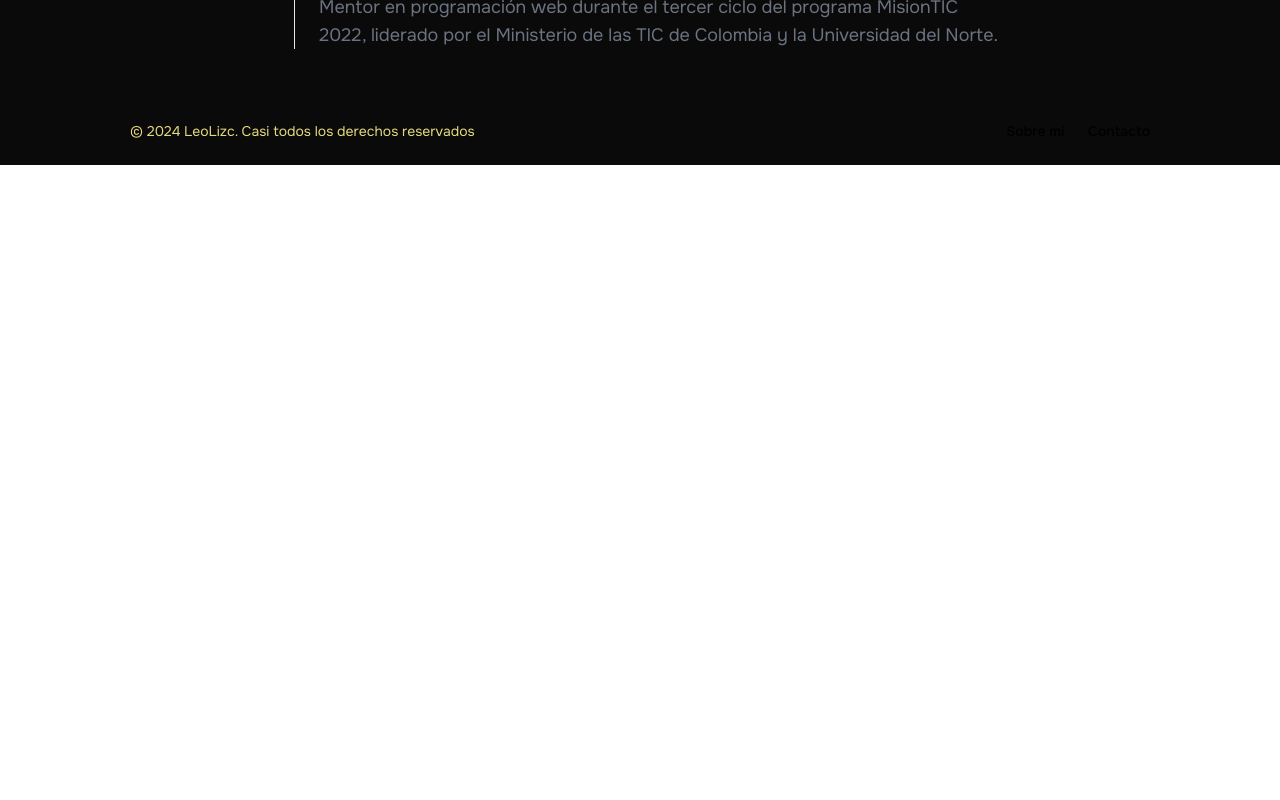
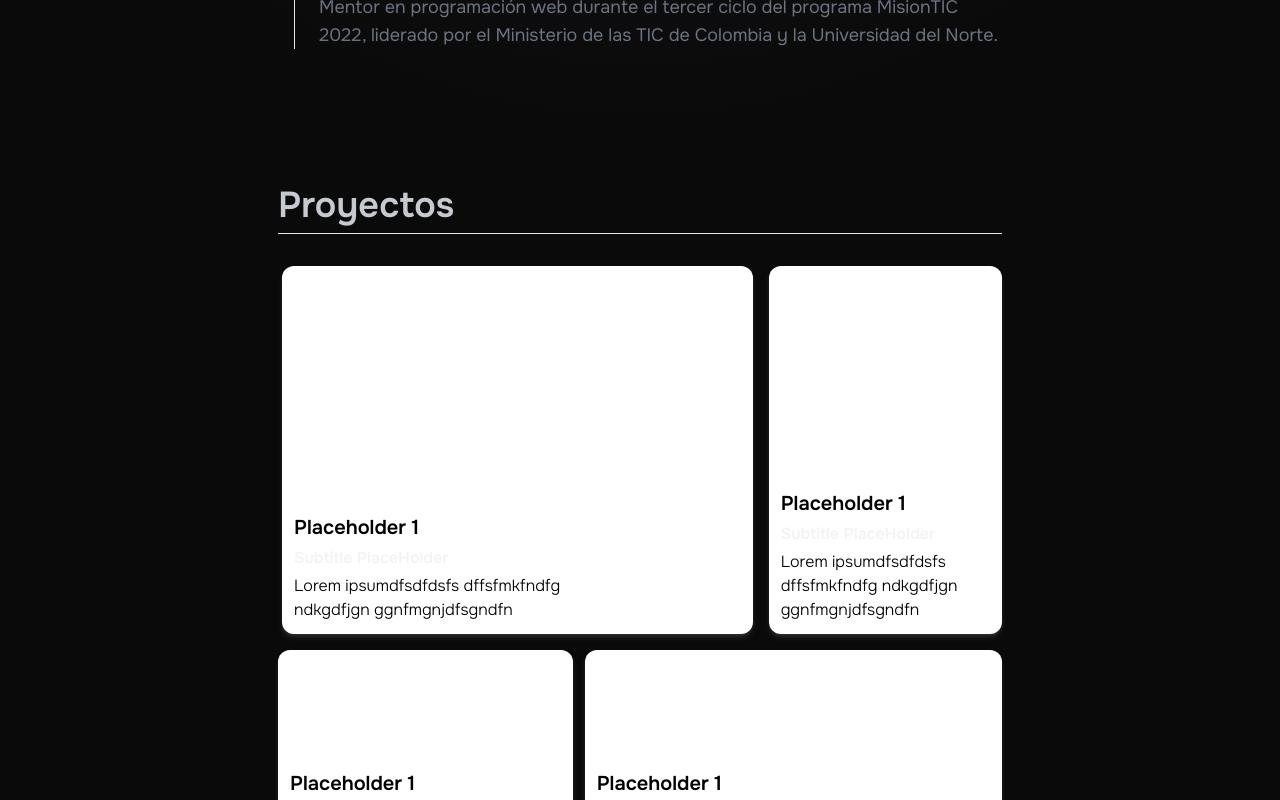
Before and after one commit to LeoLizc/leolizc.portfolio, a Next.js app: page / in a window 1280 px wide. Shown: the part 1100-1900 px from the top of the page. Before the commit the page ends 1265 px from the top, so only its background shows below. Built offline with nearby package versions, Linux system fonts and the light colour scheme.

Commit message:
Add Projects section and BentoItem component

```diff
--- a/src/app/page.tsx
+++ b/src/app/page.tsx
@@ -1,3 +1,4 @@
+import Projects from '@/ui/sections/projects';
 import Badge from '@components/badge';
 import { GithubIcon, LinkedInIcon, MailIcon } from '@components/icons';
 import Indicator from '@components/indicator';
@@ -41,6 +42,9 @@ export default function Home() {
       <SectionLayout title="Experiencia" id="experiencia">
         <Experience />
       </SectionLayout>
+      <SectionLayout title="Proyectos" id="proyectos">
+        <Projects />
+      </SectionLayout>
     </main>
   );
 }
--- /dev/null
+++ b/src/ui/components/bento-item.tsx
@@ -0,0 +1,42 @@
+import { twMerge } from 'tailwind-merge';
+
+type BentoItemProps = {
+  className?: string;
+  title: string;
+  subtitle?: string;
+  description?: string;
+};
+
+export default function BentoItem({
+  title, description, subtitle, className = '',
+}: BentoItemProps) {
+  return (
+    <article className={twMerge(`
+    col-span-6 row-span-2 relative rounded-xl
+    shadow-md bg-white dark:bg-gray-400/10
+    overflow-hidden shadow-gray-400/20
+    hover:shadow-gray-400/40 transition-all
+    hover:scale-105
+    ${className}
+    `)}
+    >
+
+      <div className="flex h-full flex-col justify-end gap-1 p-3">
+        <h3 className="text-xl font-semibold">
+          {title}
+        </h3>
+        {subtitle && (
+          <h4 className="text-md font-semibold text-gray-200/50 ">
+            {subtitle}
+          </h4>
+        )}
+        {description && (
+          <p className="text-pretty max-w-full text-ellipsis font-light">
+            {description}
+          </p>
+        )}
+      </div>
+
+    </article>
+  );
+}
--- /dev/null
+++ b/src/ui/sections/projects.tsx
@@ -0,0 +1,32 @@
+import BentoItem from '@components/bento-item';
+
+export default function Projects() {
+  return (
+    <div className="grid grid-cols-12 auto-rows-[7rem] gap-4 gap-x-3">
+      <BentoItem
+        className="col-span-8 row-span-3 mx-1"
+        title="Placeholder 1"
+        subtitle="Subtitle PlaceHolder"
+        description="Lorem ipsumdfsdfdsfs dffsfmkfndfg ndkgdfjgn ggnfmgnjdfsgndfn"
+      />
+      <BentoItem
+        className="col-span-4 row-span-3"
+        title="Placeholder 1"
+        subtitle="Subtitle PlaceHolder"
+        description="Lorem ipsumdfsdfdsfs dffsfmkfndfg ndkgdfjgn ggnfmgnjdfsgndfn"
+      />
+      <BentoItem
+        className="col-span-5"
+        title="Placeholder 1"
+        subtitle="Subtitle PlaceHolder"
+        description="Lorem ipsumdfsdfdsfs dffsfmkfndfg ndkgdfjgn ggnfmgnjdfsgndfn"
+      />
+      <BentoItem
+        className="col-span-7"
+        title="Placeholder 1"
+        subtitle="Subtitle PlaceHolder"
+        description="Lorem ipsumdfsdfdsfs dffsfmkfndfg ndkgdfjgn ggnfmgnjdfsgndfn"
+      />
+    </div>
+  );
+}
```
